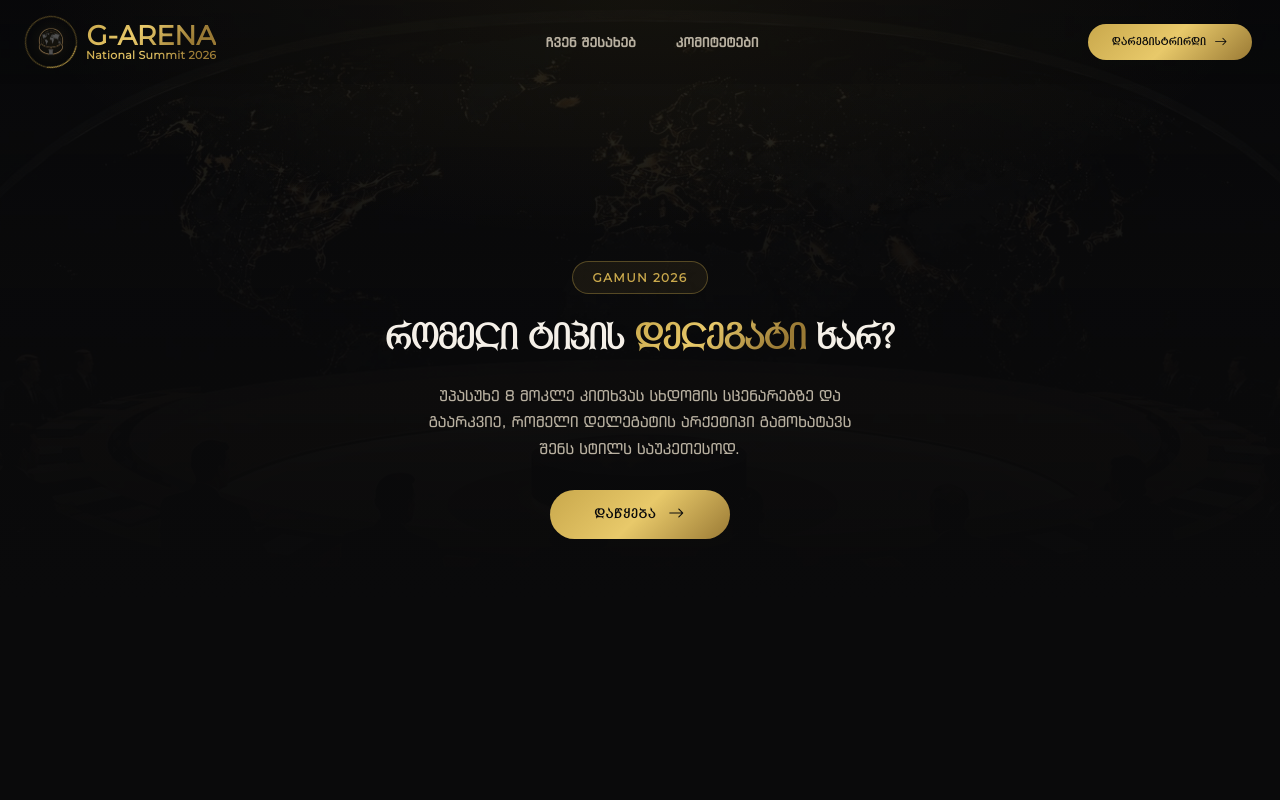
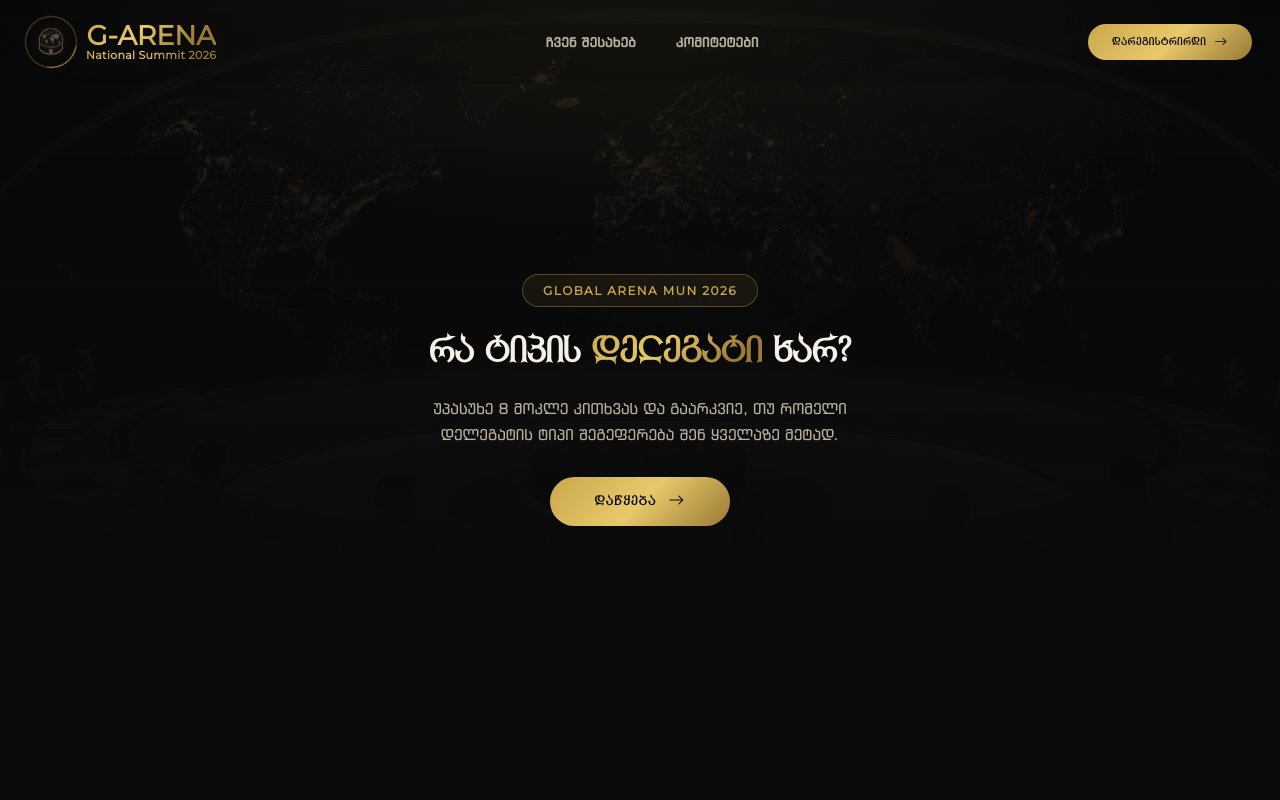
Before and after one commit to GuramiGorgadze/global-arena, a React (Vite) app in the folder frontend/: page /delegate-type in a window 1280 px wide. Shown: the top 800 px of the page. Built offline with nearby package versions, Linux system fonts and the light colour scheme; what @plausible-analytics/tracker would draw is missing.

Commit message:
finished

```diff
--- a/frontend/src/routes/DelegateType.jsx
+++ b/frontend/src/routes/DelegateType.jsx
@@ -223,7 +223,7 @@ function drawShareCard(canvas, result, logoImg) {
 
   ctx.fillStyle = '#d4af5a';
   ctx.font = "600 30px 'Helvetica Neue', Arial, sans-serif";
-  ctx.fillText('GAMUN 2026 · დელეგატის ტიპი', W / 2, 130);
+  ctx.fillText('GLOBAL ARENA MUN 2026', W / 2, 130);
 
   if (logoImg) {
     const logoW = 150;
@@ -279,7 +279,7 @@ function drawShareCard(canvas, result, logoImg) {
 
   ctx.fillStyle = 'rgba(255,255,255,0.55)';
   ctx.font = "500 28px 'Helvetica Neue', Arial, sans-serif";
-  ctx.fillText('გაარკვიე შენი ტიპი — gamun.ge/delegate-type', W / 2, H - 90);
+  ctx.fillText('გაარკვიე შენი ტიპი — g-arena.org/delegate-type', W / 2, H - 90);
 }
 
 const questionVariants = {
@@ -559,13 +559,12 @@ function IntroScreen({ onStart }) {
       exit={{ opacity: 0, y: -20 }}
       transition={{ duration: 0.5, ease: EASE }}
     >
-      <span className="delegateIntro__badge">GAMUN 2026</span>
+      <span className="delegateIntro__badge">GLOBAL ARENA MUN 2026</span>
       <h1 className="delegateIntro__title">
-        რომელი ტიპის <em>დელეგატი</em> ხარ?
+        რა ტიპის <em>დელეგატი</em> ხარ?
       </h1>
       <p className="delegateIntro__desc">
-        უპასუხე 8 მოკლე კითხვას სხდომის სცენარებზე და გაარკვიე, რომელი დელეგატის არქეტიპი გამოხატავს
-        შენს სტილს საუკეთესოდ.
+        უპასუხე 8 მოკლე კითხვას და გაარკვიე, თუ რომელი დელეგატის ტიპი შეგეფერება შენ ყველაზე მეტად.
       </p>
       <motion.button
         type="button"
@@ -743,7 +742,7 @@ function RevealScreen({ result, onComplete }) {
                 exit={{ opacity: 0, y: -6 }}
                 transition={{ duration: 0.25 }}
               >
-                დგინდება შენი დელეგატის ტიპი
+                ვადგენთ შენი დელეგატის ტიპს
                 <span
                   className="delegateReveal__dots"
                   aria-hidden="true"
@@ -808,7 +807,7 @@ function ResultScreen({ result, onRetake, onShare }) {
           whileHover={{ y: -2 }}
           whileTap={{ scale: 0.97 }}
         >
-          <i className="bi bi-instagram" /> გააზიარე Story-ზე
+          <i className="bi bi-instagram" /> გააზიარე ინსტაგრამზე
         </motion.button>
         <button
           type="button"
@@ -820,8 +819,9 @@ function ResultScreen({ result, onRetake, onShare }) {
       </div>
 
       <a
-        href="/#register"
+        href="https://applications.g-arena.org"
         className="delegateResult__registerLink"
+        target='blank'
       >
         მზად ხარ დარეგისტრირდე? <i className="bi bi-arrow-right" />
       </a>
@@ -863,7 +863,7 @@ function ShareModal({ result, canvasRef, onClose, onShare, onDownload }) {
             className="shareModal__canvas"
             role="img"
             aria-label={
-              result ? `${result.name} — GAMUN 2026 დელეგატის ტიპის შედეგი` : 'შედეგის სურათი'
+              result ? `${result.name} — GLOBAL ARENA MUN 2026 დელეგატის ტიპის შედეგი` : 'შედეგის სურათი'
             }
           />
         </div>
```
